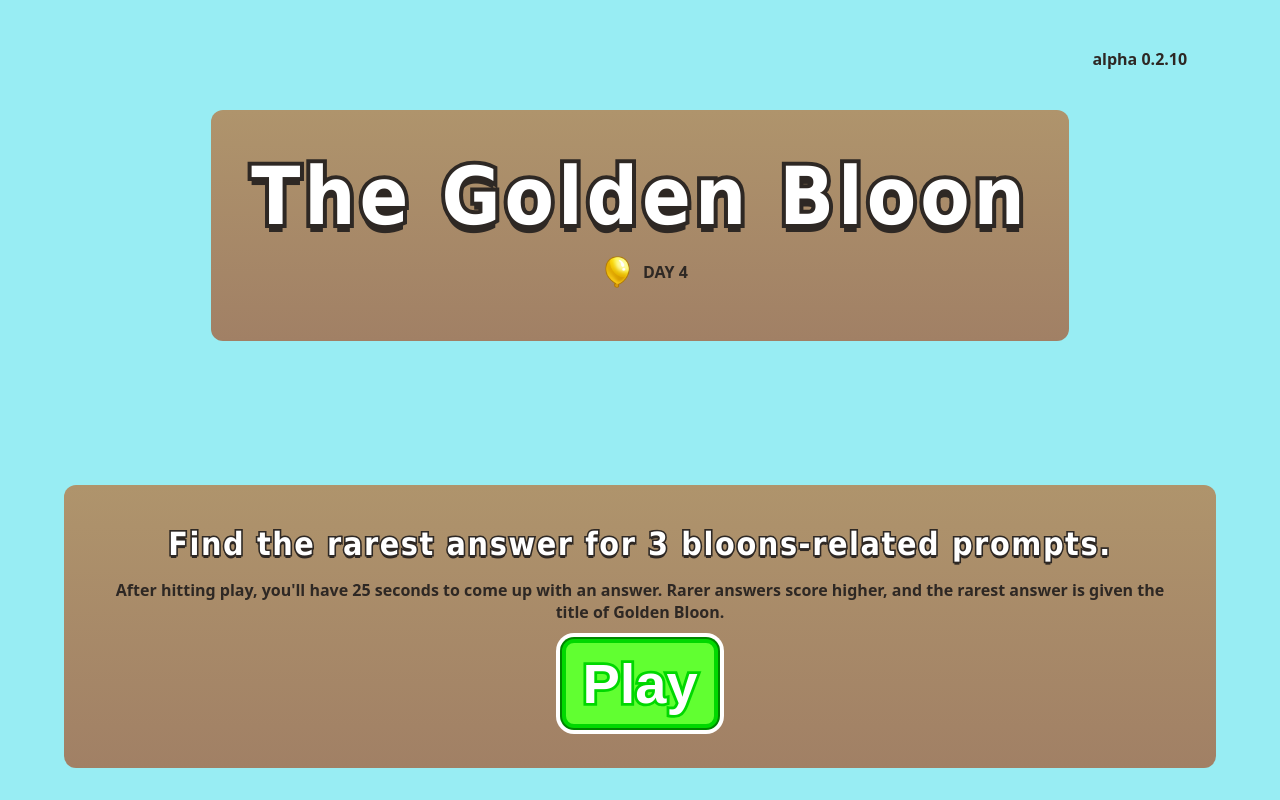
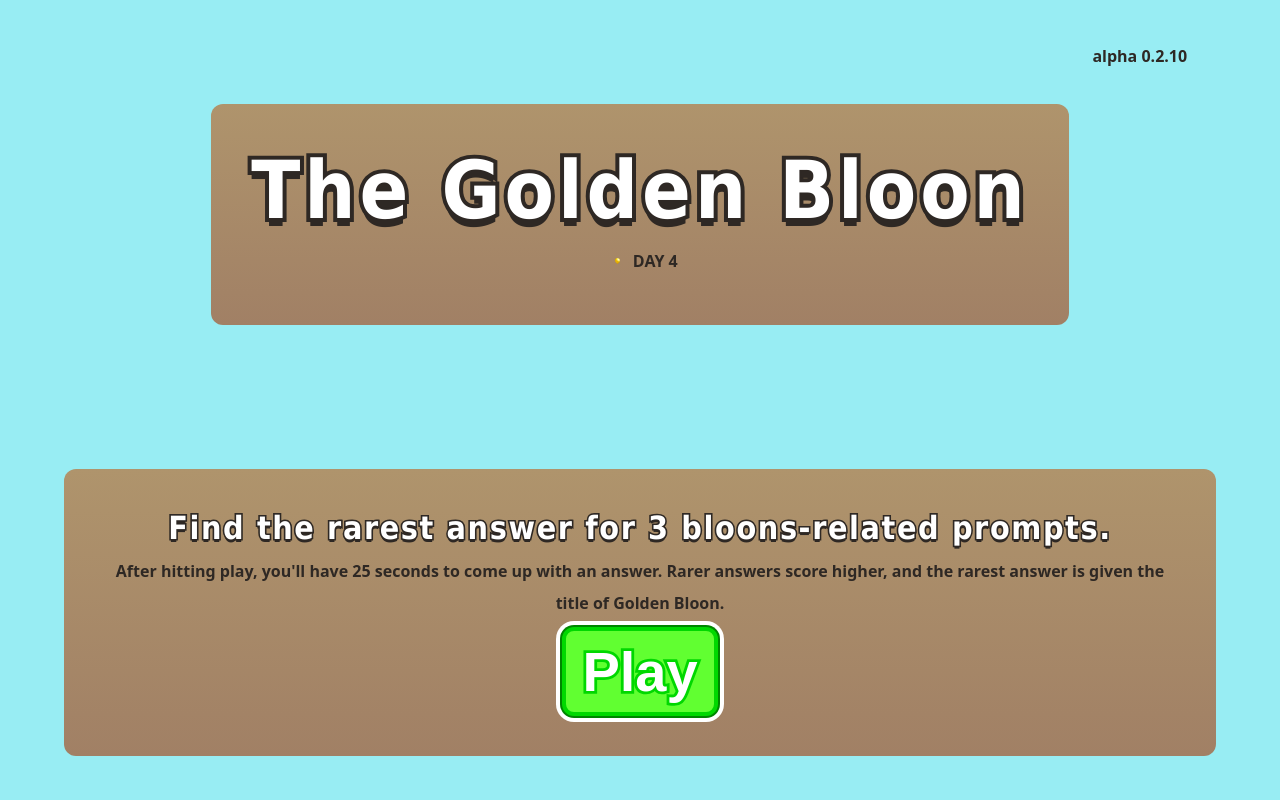
Before and after one commit to emeryllium/emeryllium.github.io, a plain HTML site: page the-golden-bloon/index.html in a window 1280 px wide. Drawn offline with nearby package versions, Linux system fonts and the light colour scheme.

Commit message:
fix text spacing on mac

```diff
--- a/the-golden-bloon/web.css
+++ b/the-golden-bloon/web.css
@@ -8,6 +8,10 @@
     --btn-shadow: #00d800;
     --btn-outline: #008500;
     --btn-glow: #ffffff;
+}
+
+* {
+    box-sizing: border-box;
 }
 
 html {
@@ -58,6 +62,8 @@ h3 {
 }
 
 p {
+    margin-block: 0.5em;
+    line-height: 2.0;
     color: var(--text-outline);
     font-family: system-ui, -apple-system, sans-serif;
     font-weight: 700;
```
